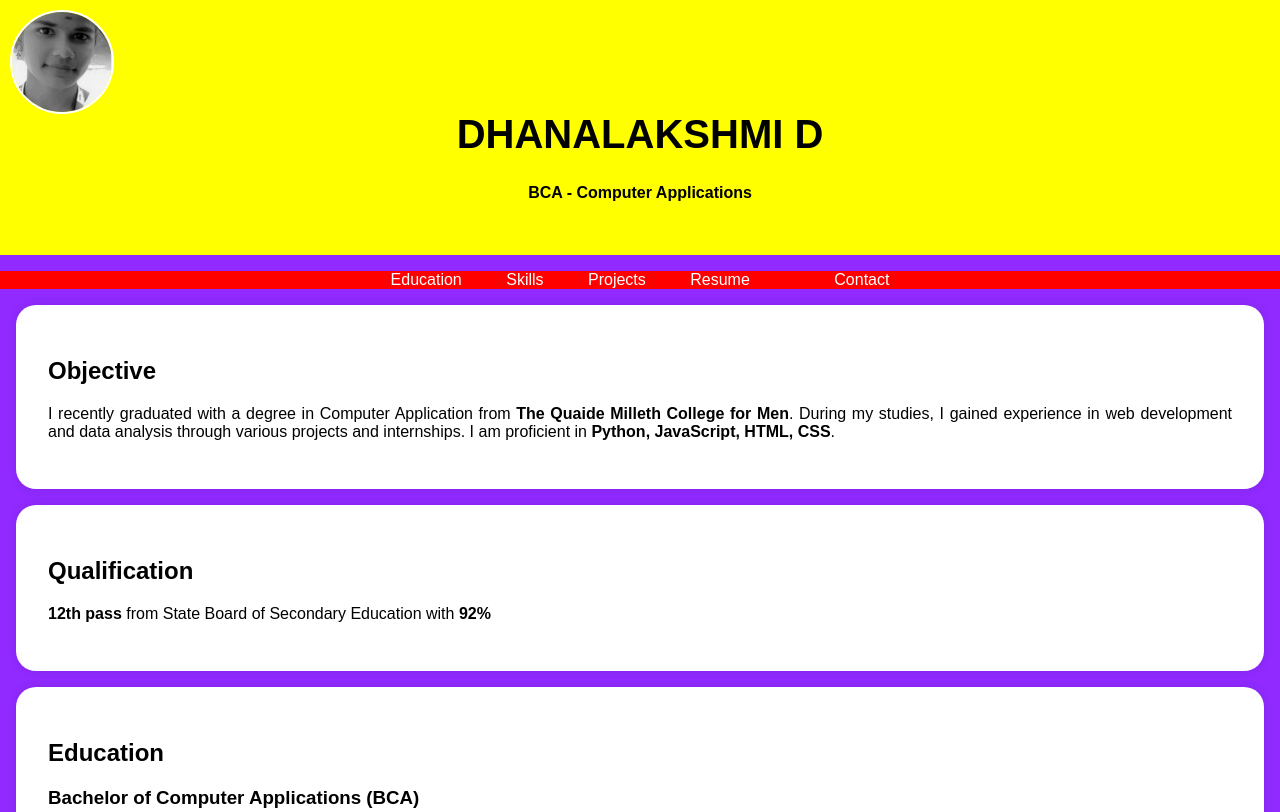
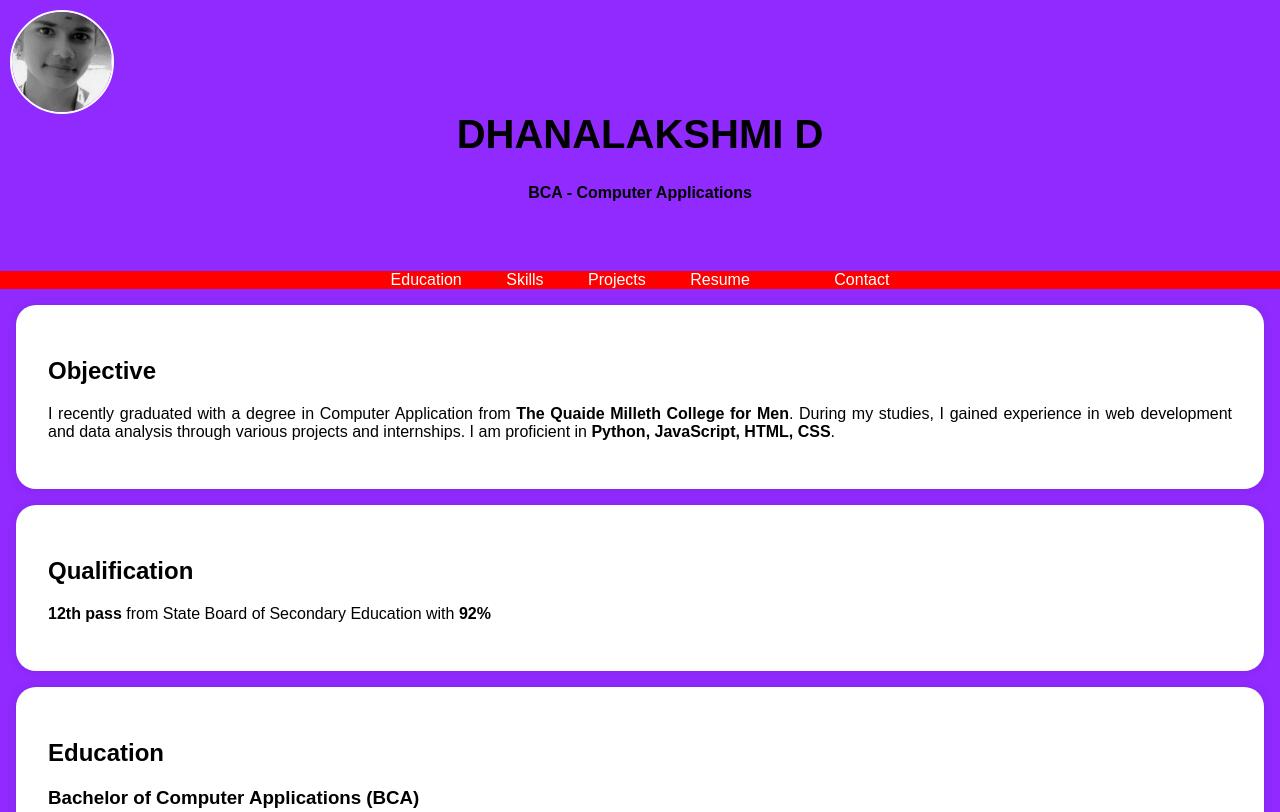
Before and after one commit to dhanaLakshmi270121/Digital.portfolio-, a plain HTML site: page index.html in a window 1280 px wide. Shown: the top 812 px of the page. Drawn offline with Linux system fonts and the light colour scheme.

Commit message:
Update index.html

```diff
--- a/index.html
+++ b/index.html
@@ -15,7 +15,7 @@
         }
 
         header {
-            background-color: yellow;
+            background-color:#902aff;
             color: black;
             text-align: center;
             padding: 2rem 0;
```
